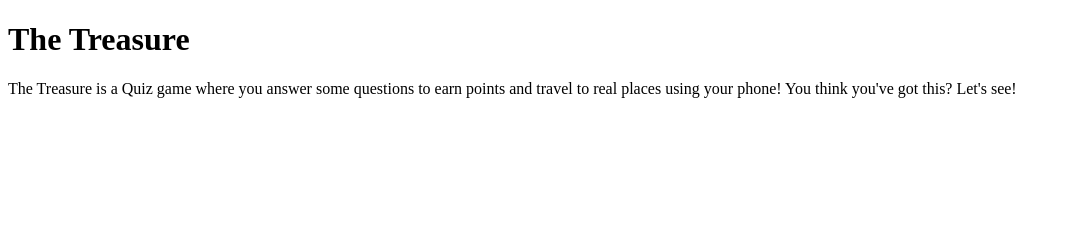
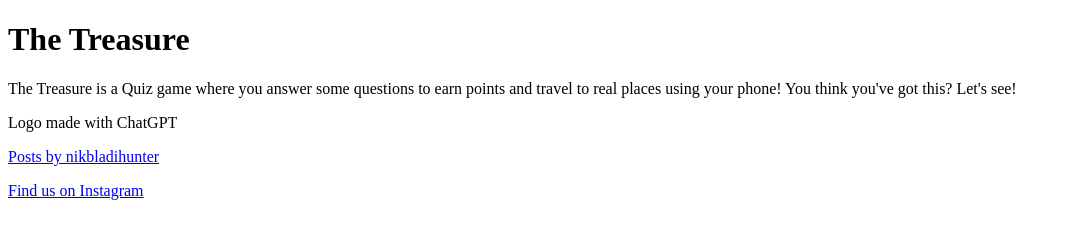
Before and after one commit to Bladimiros06/teamA-assignment-, a plain HTML site: page index.html in a window 1280 px wide. Shown: the whole page, without its empty margins (0-1070 px from the left). Drawn offline with Linux system fonts and the light colour scheme; a script that the page names is missing.

Commit message:
We added the links for our social accounts

```diff
--- a/index.html
+++ b/index.html
@@ -22,6 +22,8 @@
 
 
 
-
+<p>Logo made with ChatGPT</p>
+<p><a class="twitter-timeline" href="https://x.com/nikbladihunter?ref_src=twsrc%5Etfw">Posts by nikbladihunter</a> <script async src="https://platform.x.com/widgets.js" charset="utf-8"></script></p>
+ <p><a href="https://www.instagram.com/nikvladihunters/" target="_blank">Find us on Instagram</a></p>
 </body>
 </html>
```
